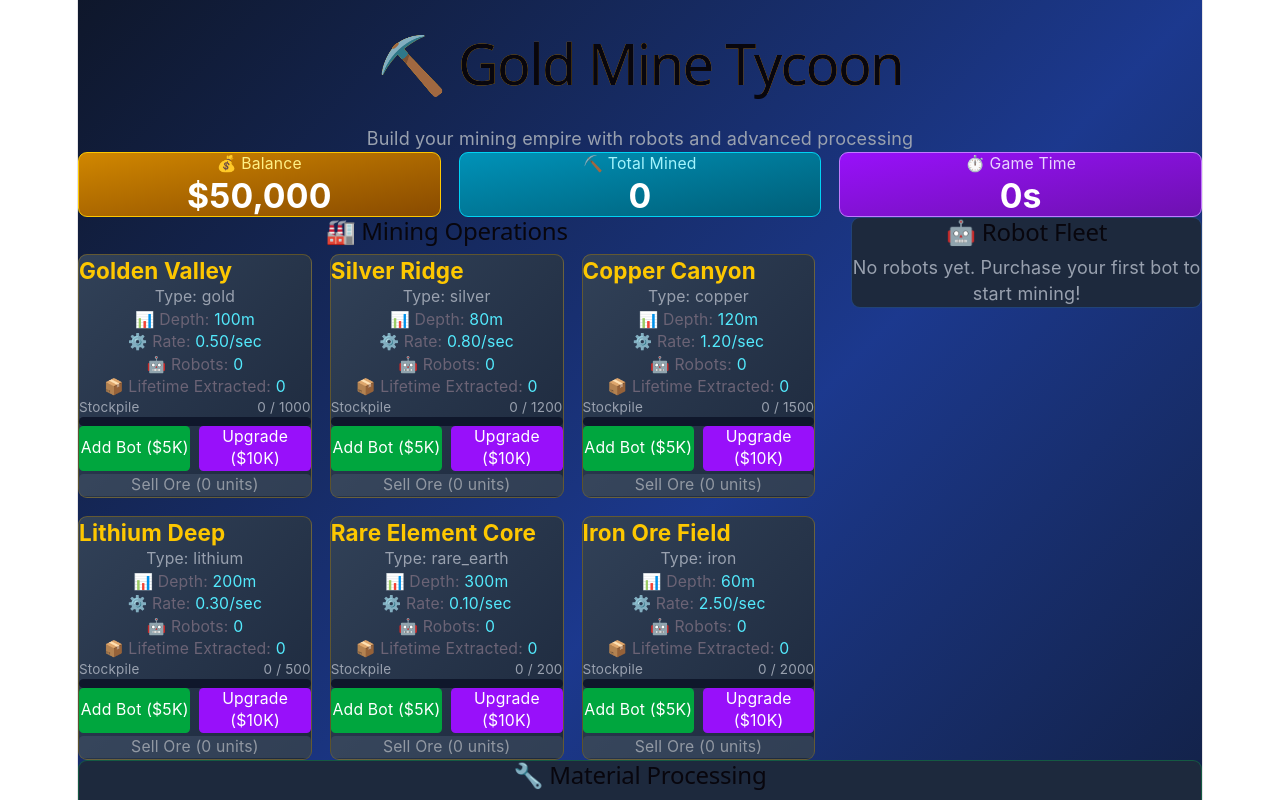
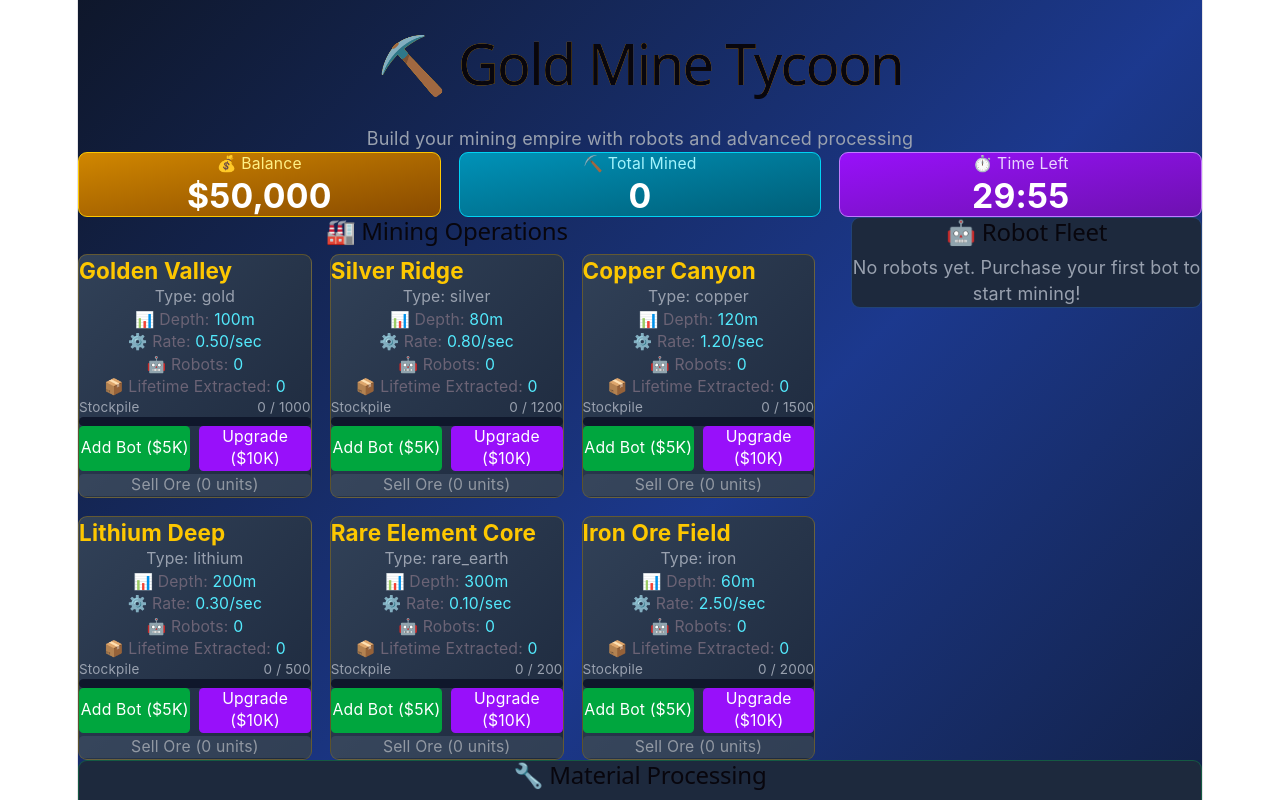
Before and after one commit to conrad1451/robomine, a React (Vite) app in the folder mining-game/: page / in a window 1280 px wide. Shown: the top 800 px of the page. Built offline with nearby package versions, Linux system fonts and the light colour scheme.

Commit message:
feat(game): add 30-minute countdown timer with game-over state

```diff
--- a/mining-game/src/components/Dashboard.tsx
+++ b/mining-game/src/components/Dashboard.tsx
@@ -8,12 +8,22 @@ import { MinePanel } from "./MinePanel";
 import { RobotPanel } from "./RobotPanel";
 import { ProcessingPanel } from "./ProcessingPanel";
 
+// CHQ: Claude AI (Sonnet) made helper function to format game time
+function formatGameTime(totalSeconds: number): string {
+  const minutes = Math.floor(totalSeconds / 60);
+
+  const seconds = totalSeconds % 60;
+
+  return `${minutes}:${seconds.toString().padStart(2, "0")}`;
+}
+
 export function Dashboard() {
   // CHQ: Gemini AI: use individual selectors so sub-components
   // only update when their specific slice of state changes:
   const balance = useGameStore((state) => state.balance);
   const totalMined = useGameStore((state) => state.totalMined);
   const gameTime = useGameStore((state) => state.gameTime);
+  const isGameOver = useGameStore((state) => state.isGameOver);
 
   useGameTick();
 
@@ -43,9 +53,19 @@ export function Dashboard() {
             {totalMined.toFixed(0)}
           </p>
         </div>
-        <div className="bg-gradient-to-br from-purple-600 to-purple-800 p-6 rounded-lg border border-purple-400">
-          <p className="text-purple-200 text-sm">⏱️ Game Time</p>
-          <p className="text-3xl font-bold text-white">{gameTime}s</p>
+
+        <div
+          className={`bg-gradient-to-br p-6 rounded-lg border ${
+            isGameOver
+              ? "from-red-700 to-red-900 border-red-400"
+              : "from-purple-600 to-purple-800 border-purple-400"
+          }`}
+        >
+          <p className="text-purple-200 text-sm">⏱️ Time Left</p>
+
+          <p className="text-3xl font-bold text-white">
+            {isGameOver ? "Game Over" : formatGameTime(gameTime)}
+          </p>
         </div>
       </div>
 
--- a/mining-game/src/store/gameStore.ts
+++ b/mining-game/src/store/gameStore.ts
@@ -144,9 +144,9 @@ export const useGameStore = create<GameStoreState>((set, get) => ({
     quantity: 0,
     value,
   })),
-
   totalMined: 0,
-  gameTime: 0,
+  gameTime: GAME_DURATION_SECONDS, // CHQ: Claude AI set gameTime to start from 30 minutes
+  isGameOver: false, // CHQ: Claude AI added property
 
   addRobot: (type: RobotType, mineName: string) => {
     const cost = ROBOT_COSTS[type];
--- a/mining-game/src/types/index.ts
+++ b/mining-game/src/types/index.ts
@@ -64,6 +64,7 @@ export interface GameState {
   materials: Material[];
   totalMined: number;
   gameTime: number;
+  isGameOver: boolean;
 }
 
 export interface ProcessingRecipe {
```
